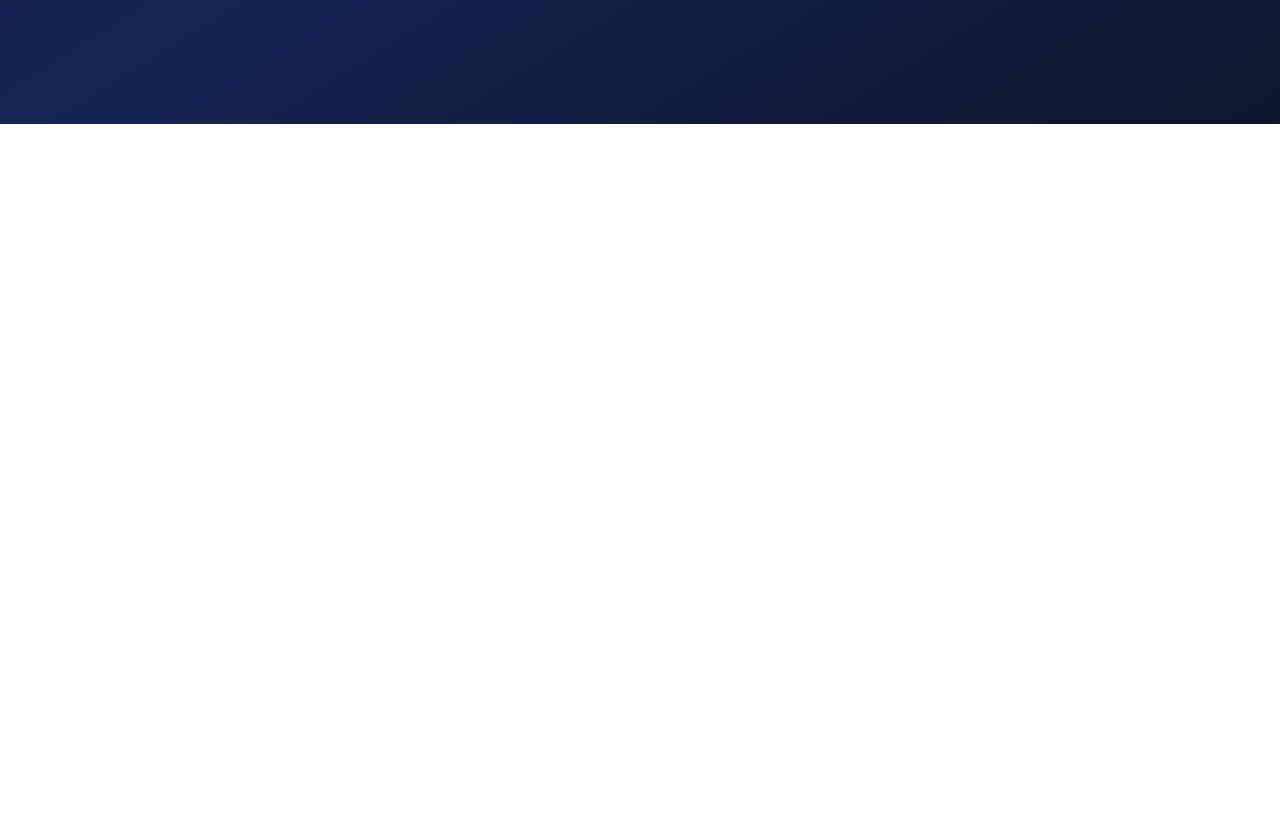
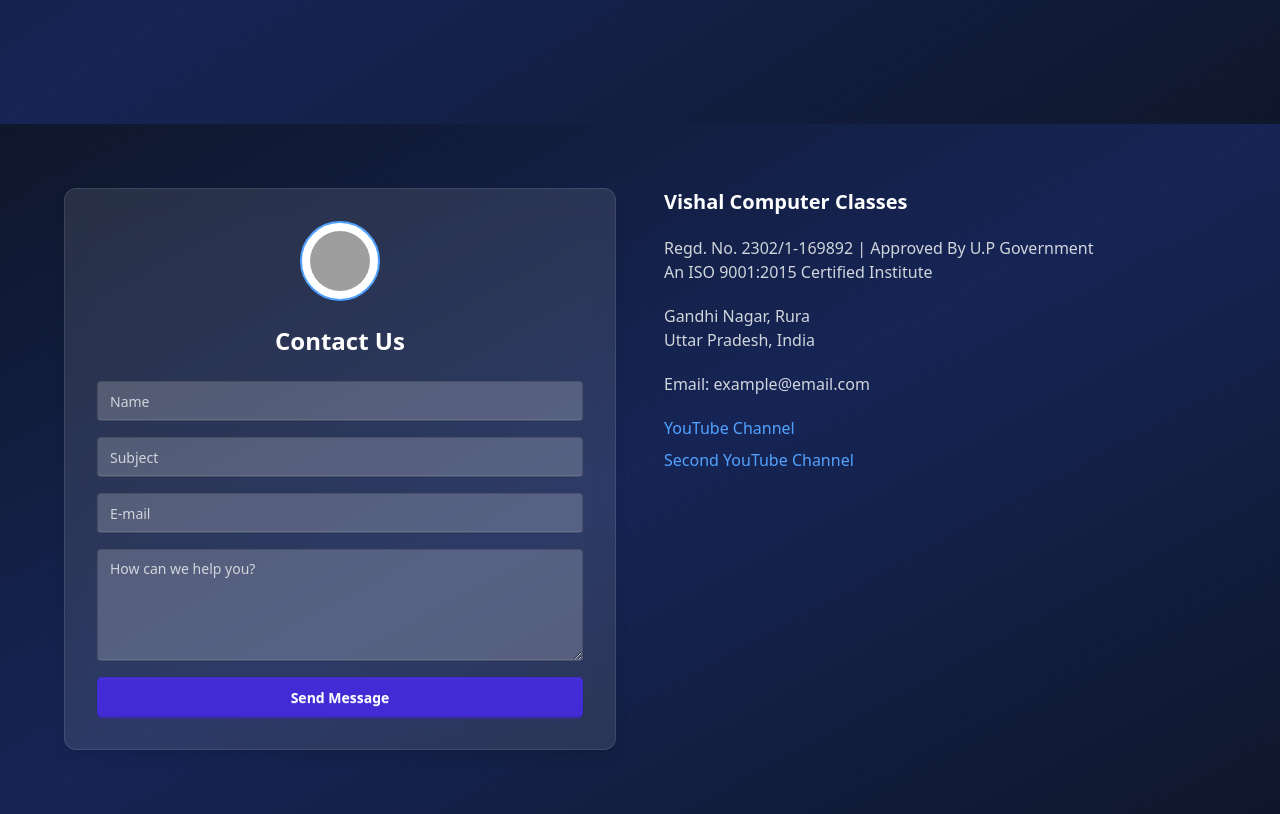
Before and after one commit to MrSanito/vci, a Next.js app: page / in a window 1280 px wide. Shown: the part 1860-2674 px from the top of the page. Before the commit the page ends 1984 px from the top, so only its background shows below. Built offline with nearby package versions, Linux system fonts and the light colour scheme; grey boxes are pictures that could not be loaded.

Commit message:
added contact us section

```diff
--- /dev/null
+++ b/app/components/ContactUs.tsx
@@ -0,0 +1,79 @@
+import React from "react";
+
+const ContactSection = () => {
+  return (
+    <div className="bg-gradient-to-br from-slate-900 via-blue-950 to-slate-900 text-white py-16 px-6">
+      <div className="max-w-6xl mx-auto grid lg:grid-cols-2 gap-12 items-start">
+        {/* LEFT — CONTACT FORM */}
+        <div className="bg-white/10 backdrop-blur-md border border-white/10 rounded-xl p-8 shadow-lg">
+          {/* Logo Avatar */}
+          <div className="flex justify-center mb-6">
+            <img
+              src="https://api.dicebear.com/7.x/initials/svg?seed=VC"
+              alt="Logo"
+              className="w-20 h-20 rounded-full border-2 border-blue-400 bg-white p-2"
+            />
+          </div>
+
+          <h2 className="text-2xl font-bold text-center mb-6">Contact Us</h2>
+
+          <form className="space-y-4">
+            <input
+              type="text"
+              placeholder="Name"
+              className="input input-bordered w-full bg-white/20 text-white placeholder-gray-300"
+            />
+            <input
+              type="text"
+              placeholder="Subject"
+              className="input input-bordered w-full bg-white/20 text-white placeholder-gray-300"
+            />
+            <input
+              type="email"
+              placeholder="E-mail"
+              className="input input-bordered w-full bg-white/20 text-white placeholder-gray-300"
+            />
+            <textarea
+              placeholder="How can we help you?"
+              className="textarea textarea-bordered w-full bg-white/20 text-white placeholder-gray-300 h-28"
+            ></textarea>
+
+            <button className="btn btn-primary w-full text-white">
+              Send Message
+            </button>
+          </form>
+        </div>
+
+        {/* RIGHT — INSTITUTE INFO */}
+        <div className="space-y-5">
+          <h3 className="text-xl font-bold">Vishal Computer Classes</h3>
+
+          <p className="text-gray-300">
+            Regd. No. 2302/1-169892 | Approved By U.P Government
+            <br />
+            An ISO 9001:2015 Certified Institute
+          </p>
+
+          <p className="text-gray-300">
+            Gandhi Nagar, Rura
+            <br />
+            Uttar Pradesh, India
+          </p>
+
+          <p className="text-gray-300">Email: example@email.com</p>
+
+          <div className="space-y-2">
+            <a className="text-blue-400 hover:underline block">
+              YouTube Channel
+            </a>
+            <a className="text-blue-400 hover:underline block">
+              Second YouTube Channel
+            </a>
+          </div>
+        </div>
+      </div>
+    </div>
+  );
+};
+
+export default ContactSection;
--- a/app/page.tsx
+++ b/app/page.tsx
@@ -3,6 +3,7 @@
 import Hero from "./components/Hero";
 import Section1 from "./components/Section1";
 import OurGroup from "./components/OurGroup";
+import ContactUs from "./components/ContactUs";
 
 export default function Home() {
   return (
@@ -10,6 +11,7 @@
     <Hero/>
     <Section1/>
     <OurGroup/>
+    <ContactUs/>
 
 
     </>
```
